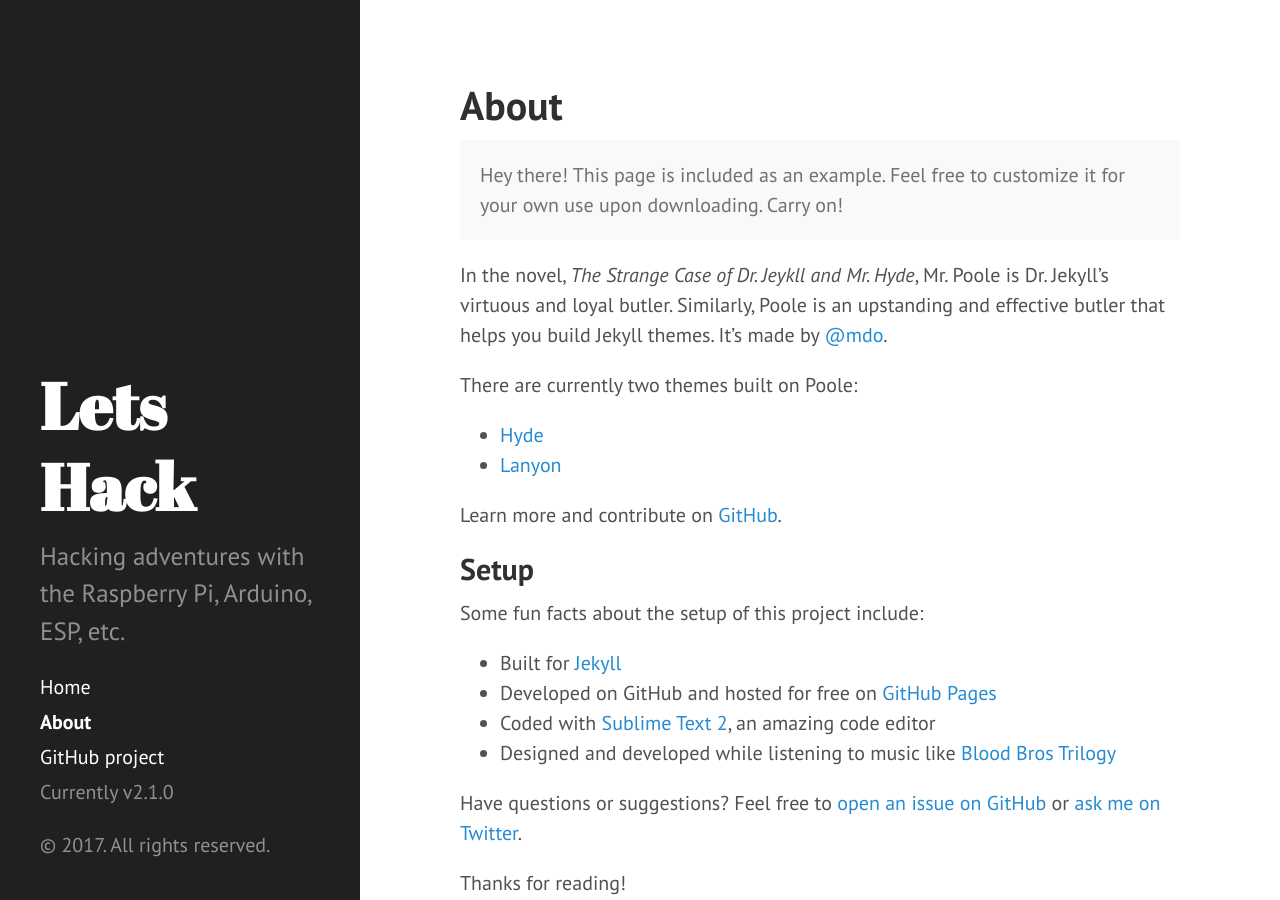
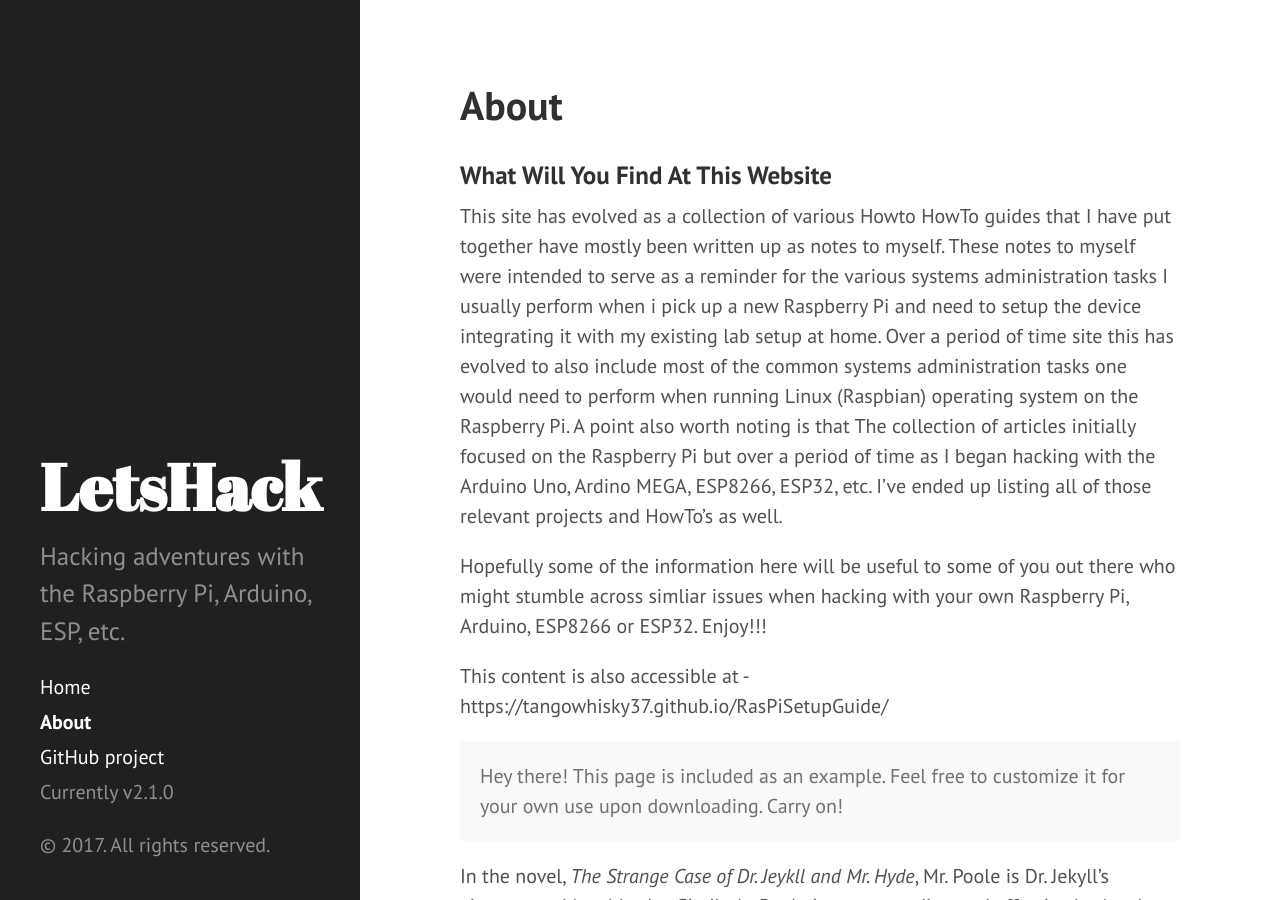
Before and after one commit to tangowhisky37/LetsHack, a Jekyll site: the page built from about.md, in a window 1280 px wide and 900 px high. Built offline with Jekyll 4.4.1, drawn with Linux system fonts in a browser that asks for light colours; Markdown is read by kramdown in place of the engine named in the settings.

Commit message:
includes updates to cname, config.yml and about.md

```diff
--- a/_config.yml
+++ b/_config.yml
@@ -7,11 +7,11 @@ permalink:        pretty
 #relative_permalinks: true
 
 # Setup
-title:            Lets Hack
+title:            LetsHack
 tagline:          'Hacking adventures with the Raspberry Pi, Arduino, ESP...etc.'
 description:      'Hacking adventures with the Raspberry Pi, Arduino, ESP, etc.'
 url:              https://tangowhisky37.github.io
-baseurl:          /RasPiSetupGuide/
+baseurl:          /LetsHack/
 
 author:
   name:           'Trevor Warren'
--- a/about.md
+++ b/about.md
@@ -2,6 +2,14 @@
 layout: page
 title: About
 ---
+
+### What Will You Find At This Website
+
+This site has evolved as a collection of various Howto HowTo guides that I have put together have mostly been written up as notes to myself. These notes to myself were intended to serve as a reminder for the various systems administration tasks I usually perform when i pick up a new Raspberry Pi and need to setup the device integrating it with my existing lab setup at home. Over a period of time site this has evolved to also include most of the common systems administration tasks one would need to perform when running Linux (Raspbian) operating system on the Raspberry Pi. A point also worth noting is that The collection of articles initially focused on the Raspberry Pi but over a period of time as I began hacking with the Arduino Uno, Ardino MEGA, ESP8266, ESP32, etc. I've ended up listing all of those relevant projects and HowTo's as well.
+
+Hopefully some of the information here will be useful to some of you out there who might stumble across simliar issues when hacking with your own Raspberry Pi, Arduino, ESP8266 or ESP32. Enjoy!!!
+
+This content is also accessible at - https://tangowhisky37.github.io/RasPiSetupGuide/
 
 <p class="message">
   Hey there! This page is included as an example. Feel free to customize it for your own use upon downloading. Carry on!
```
